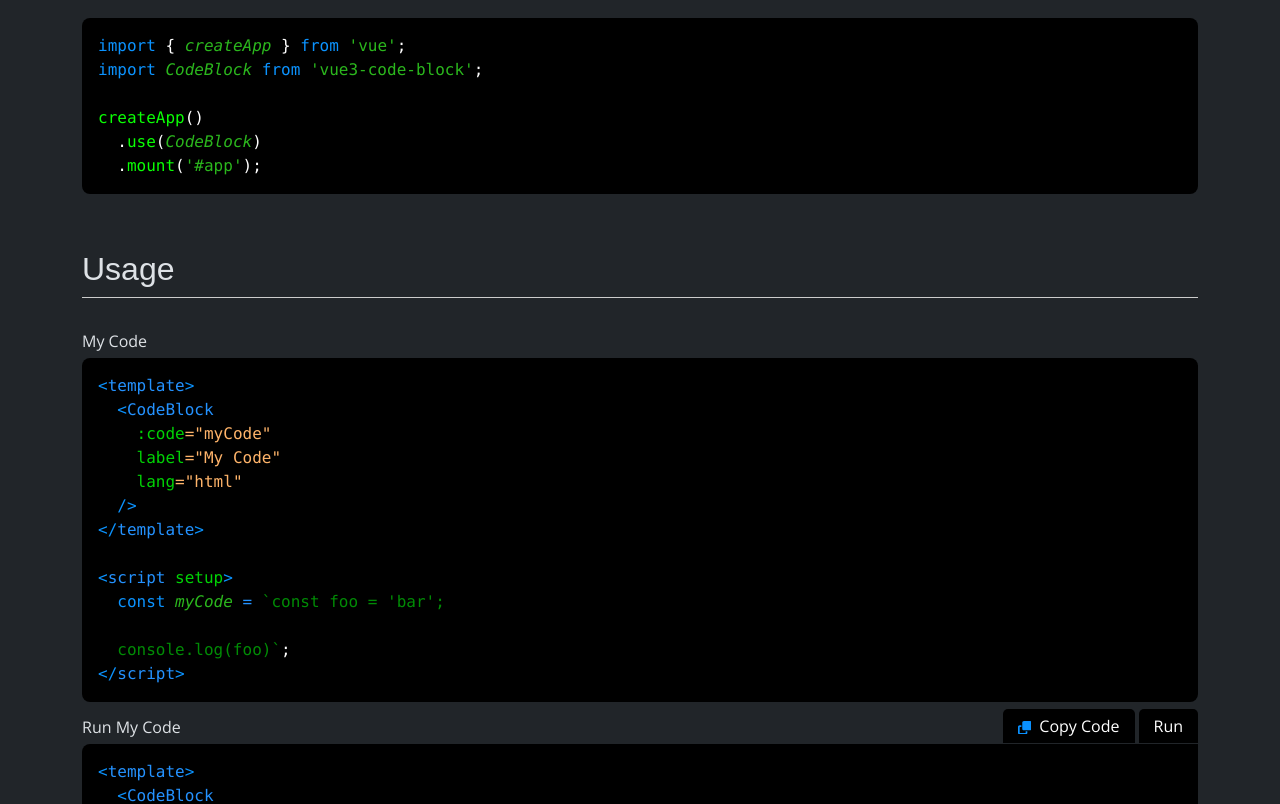
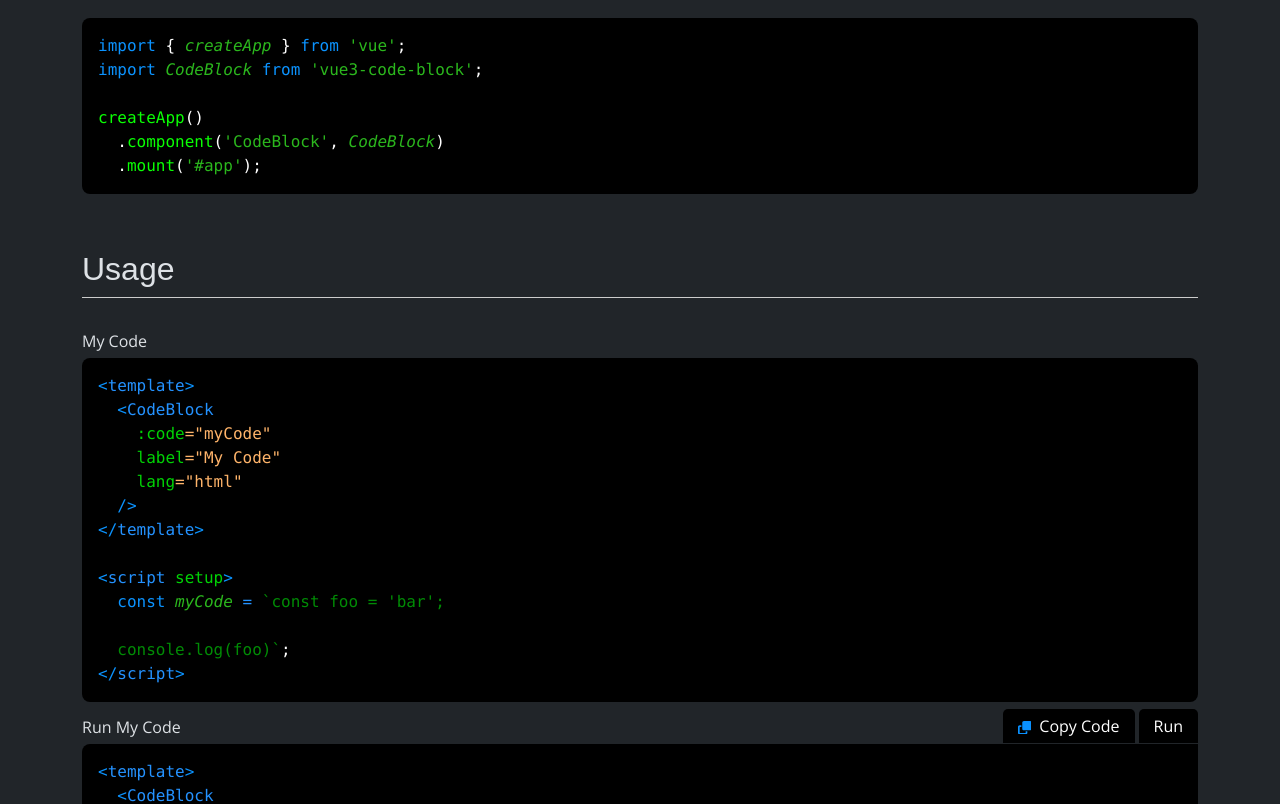
Before and after one commit to webdevnerdstuff/vue-code-block, a Vue app: page / in a window 1280 px wide. Shown: the part 1160-1964 px from the top of the page. Built offline with nearby package versions, Linux system fonts and the light colour scheme; a web font is replaced by a local one.

Commit message:
Updating docs

```diff
--- a/src/components/Sections/RegisterSection.vue
+++ b/src/components/Sections/RegisterSection.vue
@@ -31,6 +31,6 @@ const asPluginGlobalCode = `import { createApp } from 'vue';
 import CodeBlock from 'vue3-code-block';
 
 createApp()
-  .use(CodeBlock)
+  .component('CodeBlock', CodeBlock)
   .mount('#app');`;
 </script>
```
